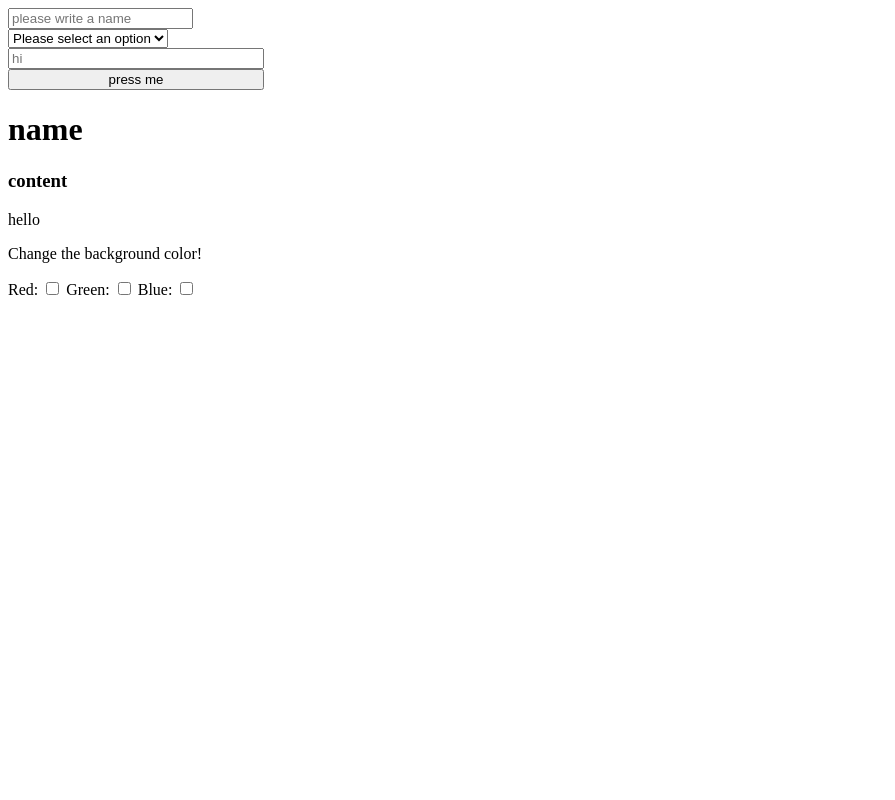
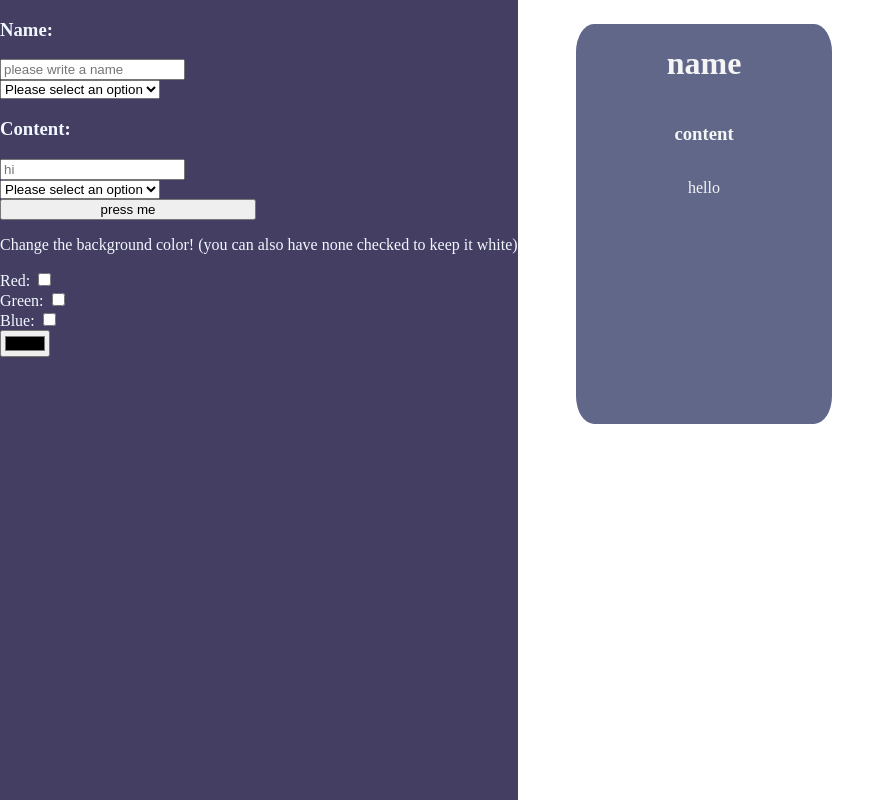
Before and after one commit to Ludv1k/Oppdrag-3, a Flask app: page / in a window 1280 px wide. Shown: the whole page, without its empty margins (0-895 px from the left). Run offline with Flask 3, Linux system fonts and the light colour scheme.

Commit message:
Added a preview box, optimized the input change function, and added a color wheel

```diff
--- a/static/css/style.css
+++ b/static/css/style.css
@@ -1,6 +1,43 @@
-.inputs {
+body {
+    display: flex;
+    flex-direction: row;
+
+    justify-content: space-between;
+    width: 65vw;
+
+    margin: 0;
+}
+
+.allInputs {
+    display: flex;
+    flex-direction: column;
+
+    height: 100vh;
+
+    background-color: rgb(69, 62, 99);
+    color: aliceblue;
+}
+
+.textInputs {
     display: flex;
     flex-direction: column;
 
     width: 20vw;
 }
+
+#preview_box {
+    width: 15vw;
+    height: 50vh;
+
+    border-radius: 7%;
+    margin-top: 3vh;
+    padding-left: 2.5vw;
+    padding-right: 2.5vw;
+
+    display: flex;
+    flex-direction: column;
+    align-items: center;
+
+    background-color: rgb(96, 103, 137);
+    color: whitesmoke;
+}
--- a/static/javascript/script.js
+++ b/static/javascript/script.js
@@ -1,16 +1,32 @@
+const updatebtn = document.getElementById("updatebtn");
+updatebtn.addEventListener("click", updateElement);
+
+let number = 0;
+
 function updateElement() {
-    let nameValue = document.getElementById("writeName").value;
-    let selectedTag = document.getElementById("elementType").value;
+    updateDynamicElement("writeName", "nameType", "name", "name");
+    updateDynamicElement("writeContent", "contentType", "content", "content");
+}
 
-    let oldElement = document.getElementById("name");
+function updateDynamicElement(inputId, selectId, elementId, defaultText) {
+    let value = document.getElementById(inputId).value;
+    let selectedTag = document.getElementById(selectId).value;
+
+    let oldElement = document.getElementById(elementId);
     let parent = oldElement.parentNode;
 
-    let newElement = document.createElement(selectedTag)
-    newElement.id = "name";
-    newElement.textContent = nameValue || "name";
+    let newElement = document.createElement(selectedTag || "p")
+    newElement.id = elementId;
+    newElement.textContent = value || defaultText;
 
     parent.replaceChild(newElement, oldElement)
+
+    number++;
+    console.log(number)
 }
+
+
+
 
 const para = document.createElement("p")
 const node = document.createTextNode("hello")
@@ -32,28 +48,31 @@ checkBoxes.forEach((box) => {
     });
 });
 
-
+// Change the color of the preview box
 function updateUI() {
 
-    // var text1 = document.getElementById("text");
-    // var text2 = document.getElementById("text2");
-    // var text3 = document.getElementById("text3");
-
-    // text1.style.display = "none";
-    // text2.style.display = "none";
-    // text3.style.display = "none";
-
     if (document.getElementById("red").checked) {
-    //  text1.style.display = "block";
-        document.body.style.backgroundColor = "red";
+        document.getElementById("preview_box").style.backgroundColor = "red";
     } else if (document.getElementById("green").checked) {
-    //  text2.style.display = "block";
-        document.body.style.backgroundColor = "green";
+        document.getElementById("preview_box").style.backgroundColor = "green";
     } else if (document.getElementById("blue").checked){
-    //  text3.style.display = "block";
-        document.body.style.backgroundColor = "blue";
+        document.getElementById("preview_box").style.backgroundColor = "blue";
     } else {
-        document.body.style.backgroundColor = "";
+        document.getElementById("preview_box").style.backgroundColor = "";
     }
 
 }
+
+
+let previewBox = document.getElementById("preview_box"); // Target the box instead of body
+let colorEl = document.getElementById("color");
+
+colorEl.addEventListener("input", changeColor); // Use "input" instead of "change" for real-time updates
+
+function changeColor() {
+    let colorChange = colorEl.value;
+
+    if (CSS.supports('color', colorChange)) {
+        previewBox.style.backgroundColor = colorChange;
+    }
+}
--- a/templates/index.html
+++ b/templates/index.html
@@ -6,37 +6,65 @@
     <title>Document</title>
     <link rel="stylesheet" href="../static/css/style.css">
 </head>
-<body>
-    <div class="inputs">
+<body id="body">
+    <div class="allInputs">
+        <div class="textInputs">
             <div>
+                <h3>Name:</h3>
                 <input type="text" id="writeName" placeholder="please write a name">
-            <select id="elementType">
+                <select id="nameType">
                     <option value="">Please select an option</option>
                     <option value="h1">H1</option>
                     <option value="h2">H2</option>
                     <option value="p">Paragraph</option>
                 </select>
             </div>
+            <div>
+                <h3>Content:</h3>
                 <input type="text" id="writeContent" placeholder="hi">
-        <button onclick="updateElement()">press me</button>
+                <select id="contentType">
+                    <option value="">Please select an option</option>
+                    <option value="h1">H1</option>
+                    <option value="h2">H2</option>
+                    <option value="p">Paragraph</option>
+                </select>
             </div>
+
+            <button id="updatebtn">press me</button>
+        </div>
+
+
+        <p>Change the background color! (you can also have none checked to keep it white)</p>
+        <div>
+            <div>
+                <label for="red">Red:</label>
+                <input type="checkbox" id="red">
+            </div>
+            <div>
+                <label for="green">Green:</label>
+                <input type="checkbox" id="green">
+            </div>
+            <div>
+                <label for="blue">Blue:</label>
+                <input type="checkbox" id="blue">
+            </div>
+        </div>
+        <input type="color" id="color">
+    </div>
+
+    <div id="preview_box">
         <div id="nameContainer">
             <h1 id="name">name</h1>
         </div>
+        <div id="contentContainer">
             <h3 id="content">content</h3>
+        </div>
+
 
         <div id="div1">
 
         </div>
-
-    <p>Change the background color!</p>
-
-    <label for="red">Red:</label>
-    <input type="checkbox" id="red">
-    <label for="green">Green:</label>
-    <input type="checkbox" id="green">
-    <label for="blue">Blue:</label>
-    <input type="checkbox" id="blue">
+    </div>
 </body>
 <script src="../static/javascript/script.js"></script>
 </html>
```
Also changed, not shown: testing.txt (added, +122 -0 lines). Lines whose indentation alone changed are shown as unchanged.
